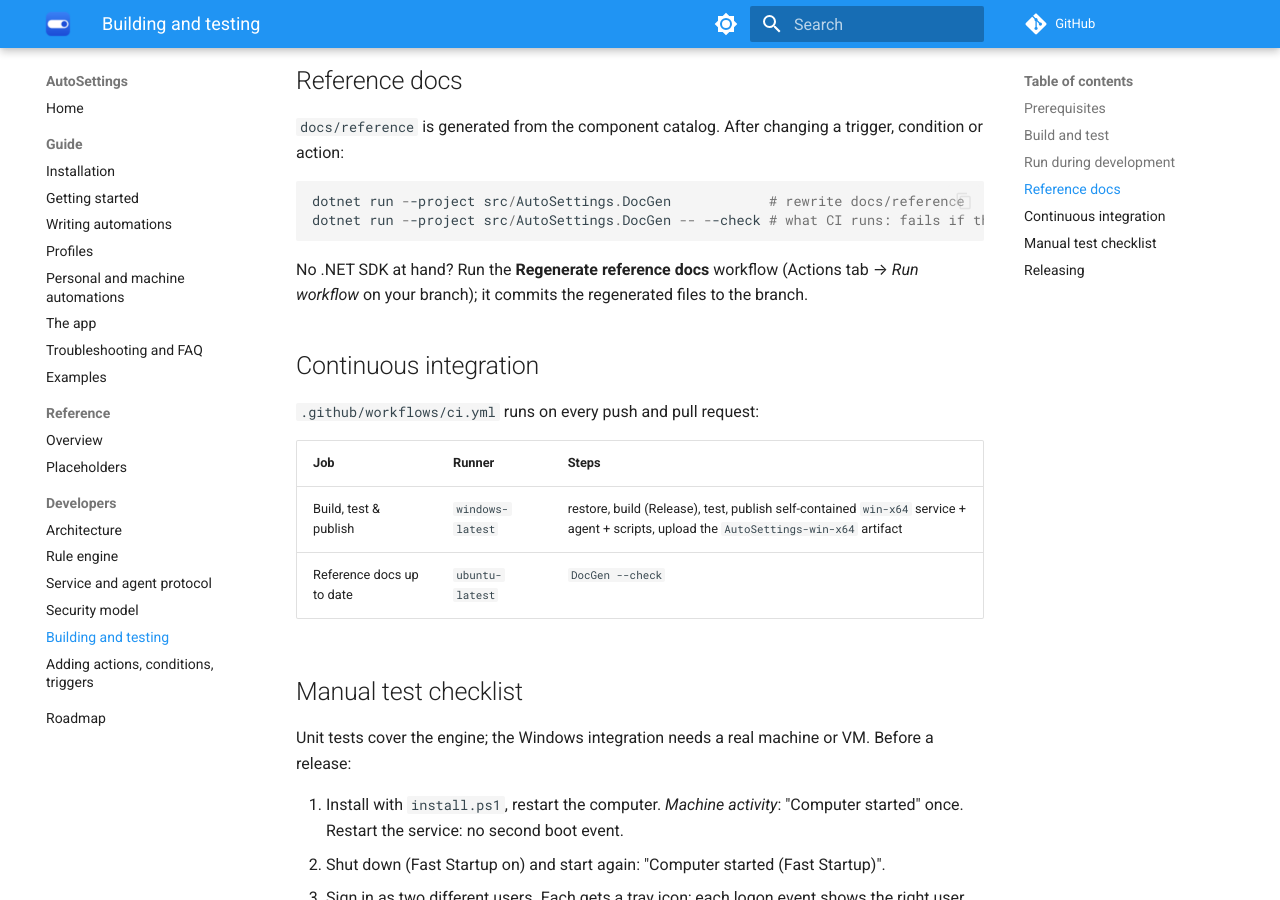
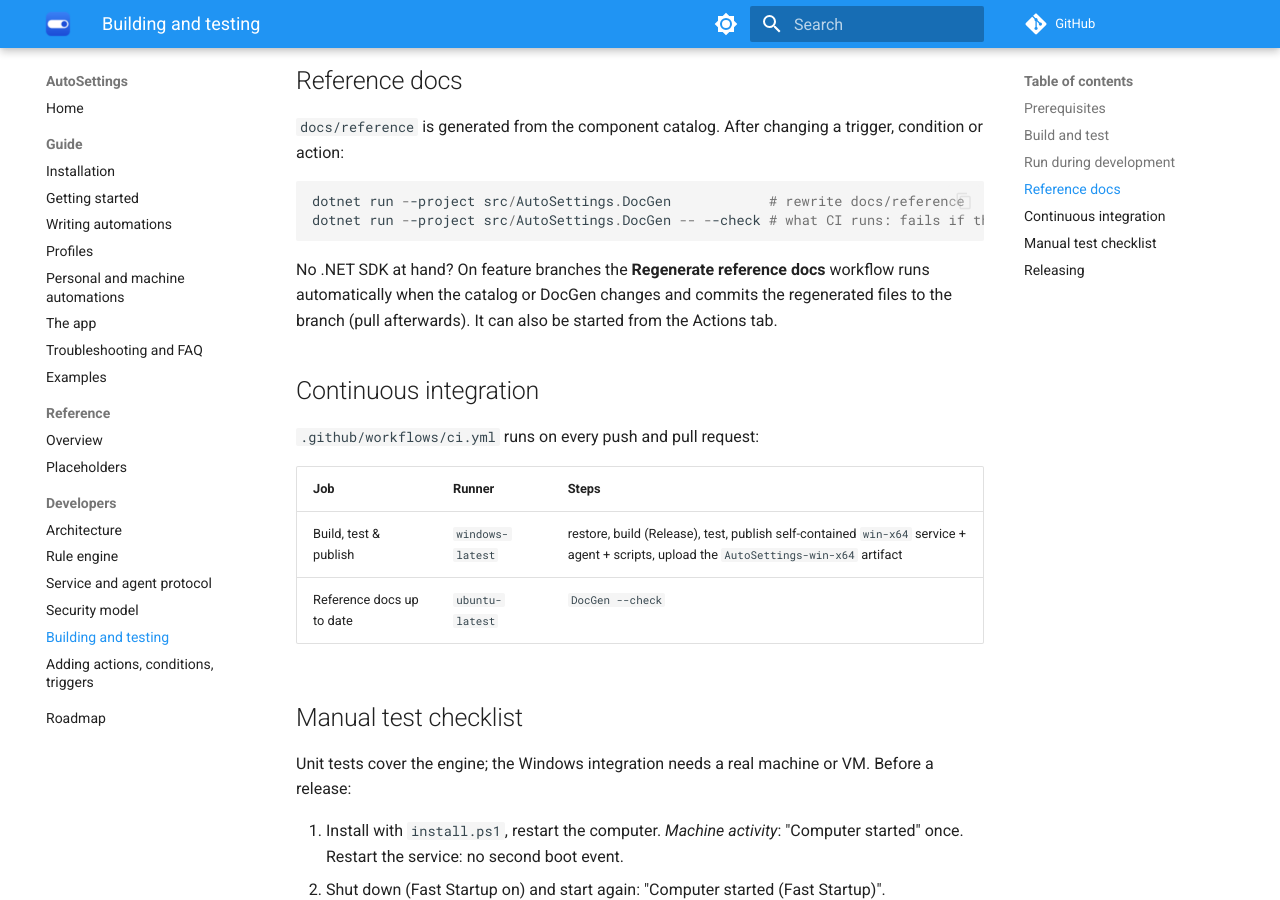
Before and after one commit to Samet1771/AutoSettings, an MkDocs documentation site: the page built from docs/dev/building.md, in a window 1280 px wide and 900 px high, scrolled down 953 px. Built offline with MkDocs 1.6.1 and Material for MkDocs 9.7.7, drawn with Linux system fonts in a browser that asks for light colours; comment, search, counter and statistics services are not loaded.

Commit message:
CI: regenerate reference docs automatically on feature branches
Co-Authored-By: Claude Opus 5.5 <noreply@anthropic.com>
Claude-Session: https://claude.ai/code/session_01VQsSxnfnN7TTfERNXNj7Mo

````diff
--- a/docs/dev/building.md
+++ b/docs/dev/building.md
@@ -45,8 +45,9 @@ dotnet run --project src/AutoSettings.DocGen            # rewrite docs/reference
 dotnet run --project src/AutoSettings.DocGen -- --check # what CI runs: fails if the files are out of date
 ```
 
-No .NET SDK at hand? Run the **Regenerate reference docs** workflow (Actions tab → *Run workflow* on your branch);
-it commits the regenerated files to the branch.
+No .NET SDK at hand? On feature branches the **Regenerate reference docs** workflow runs automatically when the
+catalog or DocGen changes and commits the regenerated files to the branch (pull afterwards). It can also be started
+from the Actions tab.
 
 ## Continuous integration
 
````
Also changed, not shown: 1 other file.
